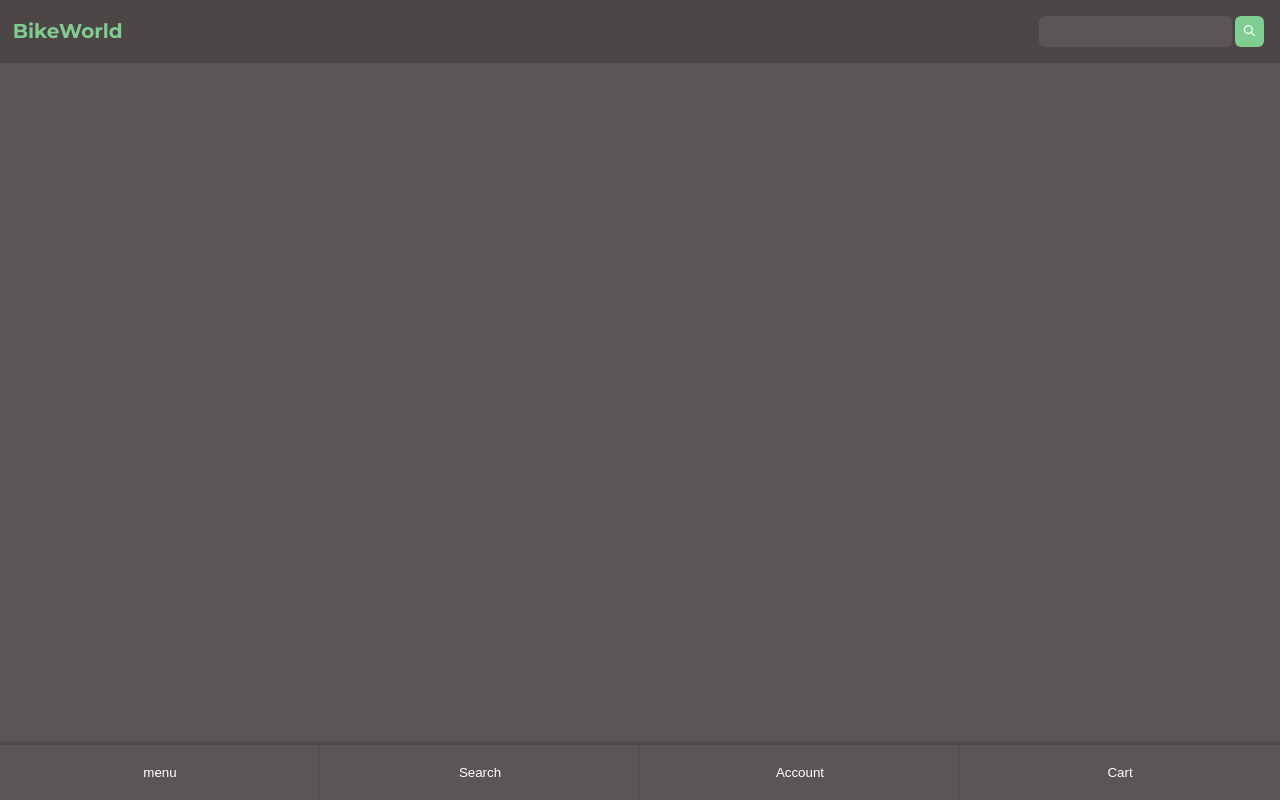
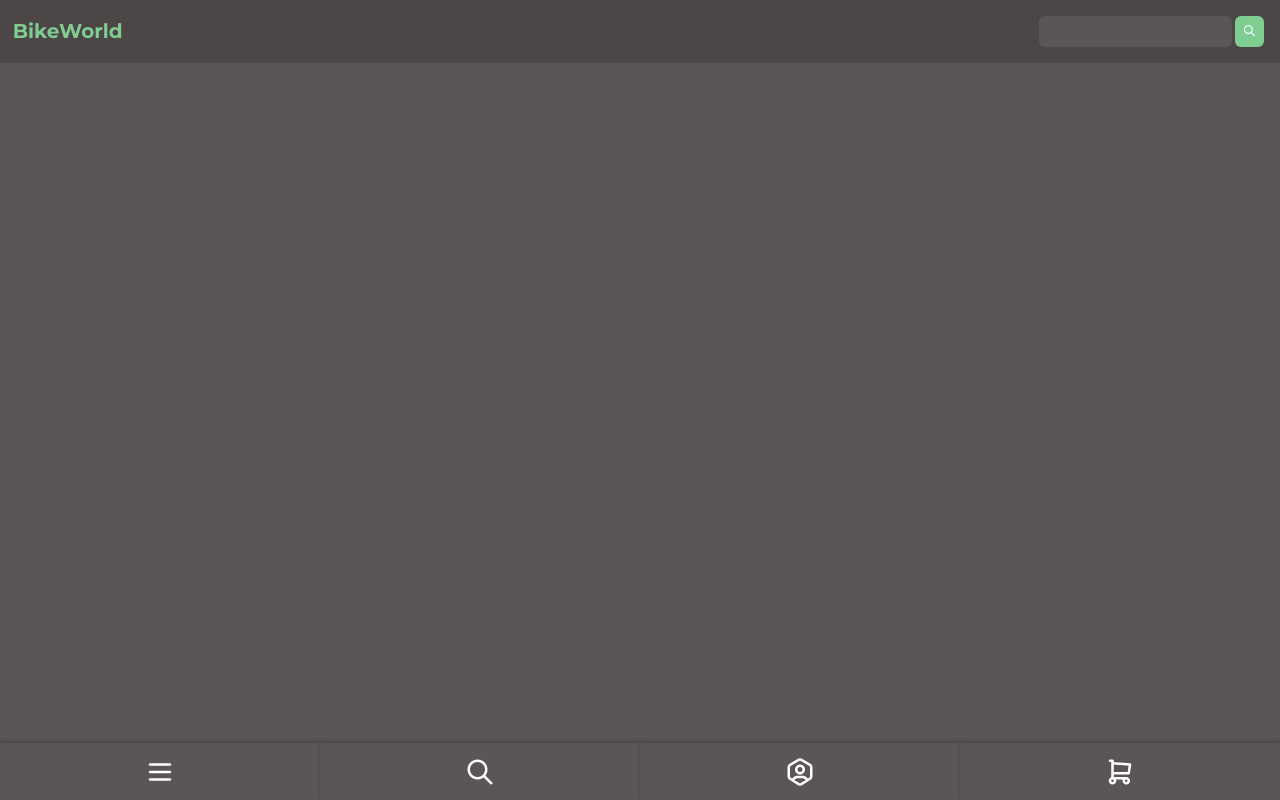
Before and after one commit to Astilion/bikeworld, a React (Vite) app: page / in a window 1280 px wide. Built offline with nearby package versions, Linux system fonts and the light colour scheme.

Commit message:
added icons + styled them

```diff
--- a/src/components/userPanel/UserPanel.jsx
+++ b/src/components/userPanel/UserPanel.jsx
@@ -3,10 +3,10 @@ import styles from "./UserPanel.module.scss";
 const UserPanel = props => {
 	return (
 		<div className={styles.panel}>
-			<button>menu</button>
-			<button>Search</button>
-			<button>Account</button>
-			<button>Cart</button>
+			<button><i class="ti ti-menu-2"></i></button>
+			<button><i class="ti ti-search"></i></button>
+			<button><i class="ti ti-user-hexagon"></i></button>
+			<button><i class="ti ti-shopping-cart"></i></button>
 		</div>
 	);
 };
--- a/src/components/userPanel/UserPanel.module.scss
+++ b/src/components/userPanel/UserPanel.module.scss
@@ -8,14 +8,17 @@
 
     button {
         flex: 1;
-        padding: 1.5em;
+        padding: 1em;
         background-color: #5B5656;
         color: white;
         border: none;
         box-shadow: 0 -2px 4px rgba(0, 0, 0, 0.2);
         &:hover {
             background-color: #7FCD91;
-            color: white;
+            color: #F5EAEA;
         }
     }
+    i {
+        font-size: 3rem;
+    }
 }
```
